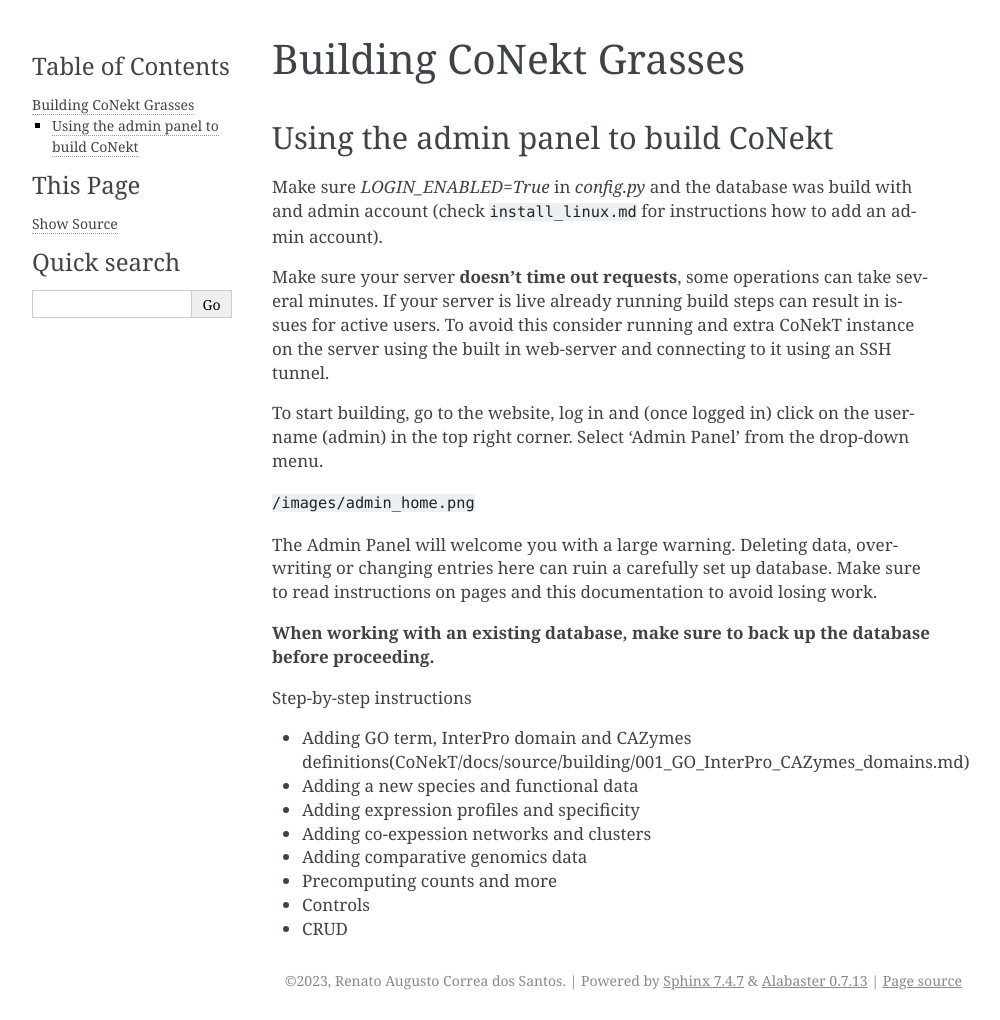
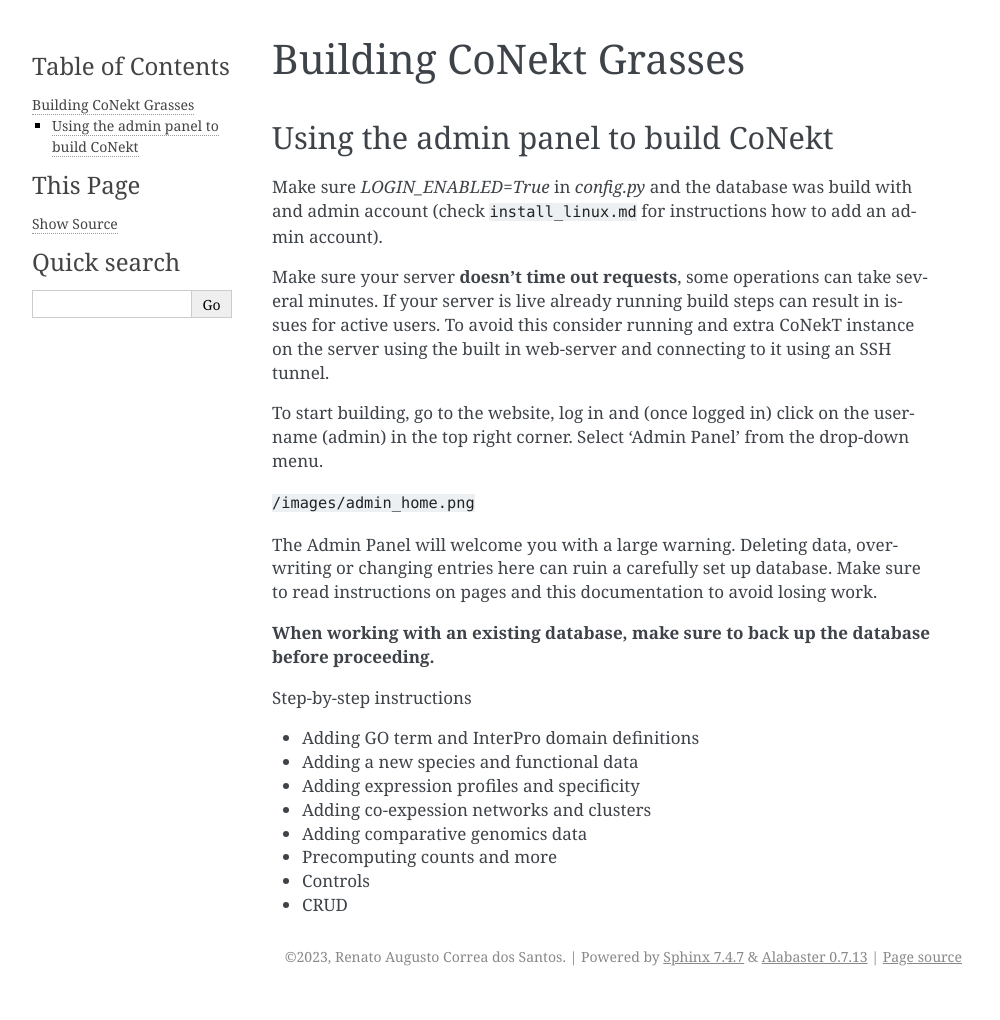
Before and after one commit to labbces/conekt_grasses, a Sphinx documentation site: the page built from CoNekT/docs/source/building_conekt.md, in a window 1280 px wide. Shown: the whole page, without its empty margins (148-1148 px from the left). Built offline with Sphinx 7.4.7, drawn with Linux system fonts in a browser that asks for light colours; after the commit the page ends 996 px from its top, so only the background shows below that.

Commit message:
Update building_conekt.md

```diff
--- a/CoNekT/docs/source/building_conekt.md
+++ b/CoNekT/docs/source/building_conekt.md
@@ -17,7 +17,7 @@ database. Make sure to read instructions on pages and this documentation to avoi
 
 Step-by-step instructions
 
-  * Adding GO term, InterPro domain and CAZymes definitions(CoNekT/docs/source/building/001_GO_InterPro_CAZymes_domains.md)
+  * Adding GO term and InterPro domain definitions
   * Adding a new species and functional data
   * Adding expression profiles and specificity
   * Adding co-expession networks and clusters
```
